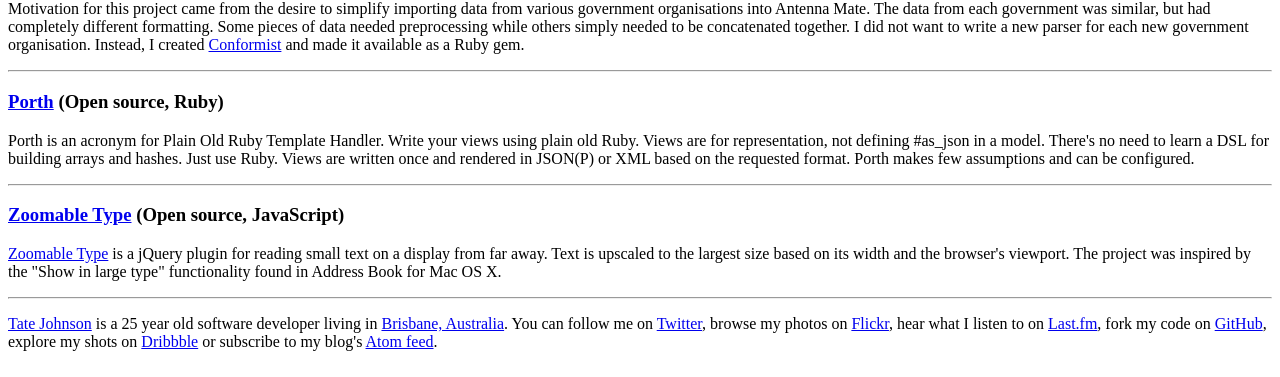
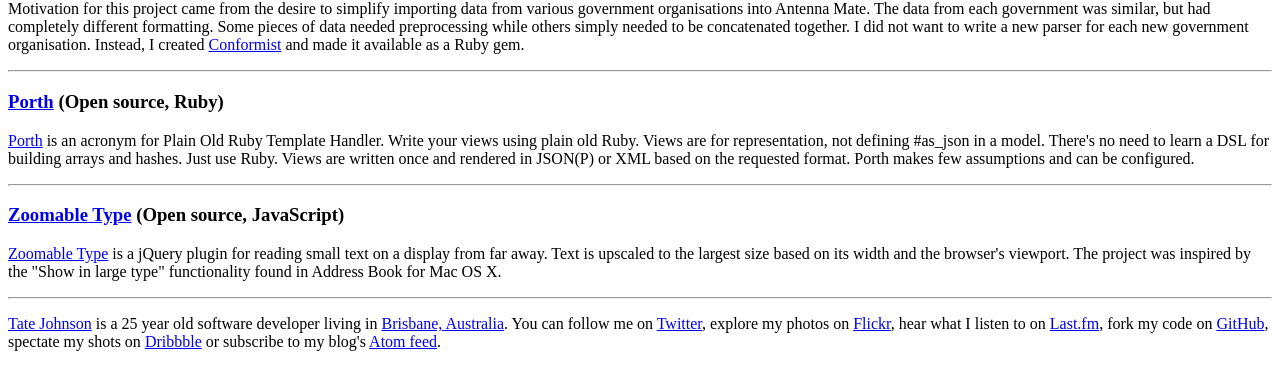
Before and after one commit to tatey/tatey.com, a Jekyll site: the page built from projects.html, in a window 1280 px wide. Shown: the part 520-897 px from the top of the page. Built offline with Jekyll 4.4.1, drawn with Linux system fonts in a browser that asks for light colours; Markdown is read by kramdown in place of the engine named in the settings.

Commit message:
Copy change

```diff
--- a/_includes/footer.html
+++ b/_includes/footer.html
@@ -1,6 +1,6 @@
 <hr>
 <footer>
   <p>
-    <a href="{{ base.url }}/about/">Tate Johnson</a> is a 25 year old software developer living in <a href="http://www.flickr.com/photos/23054854@N06/3319265306/in/set-72157614423917229/">Brisbane, Australia</a>. You can follow me on <a href="http://twitter.com/tatejohnson/">Twitter</a>, browse my photos on <a href="http://flickr.com/tatejohnson/">Flickr</a>, hear what I listen to on <a href="http://last.fm/user/Tatey/">Last.fm</a>, fork my code on <a href="http://github.com/tatey">GitHub</a>, explore my shots on <a href="http://dribbble.com/tatejohnson">Dribbble</a> or subscribe to my blog's <a href="http://feeds2.feedburner.com/tatejohnson">Atom feed</a>.
+    <a href="{{ base.url }}/about/">Tate Johnson</a> is a 25 year old software developer living in <a href="http://www.flickr.com/photos/23054854@N06/3319265306/in/set-72157614423917229/">Brisbane, Australia</a>. You can follow me on <a href="http://twitter.com/tatejohnson/">Twitter</a>, explore my photos on <a href="http://flickr.com/tatejohnson/">Flickr</a>, hear what I listen to on <a href="http://last.fm/user/Tatey/">Last.fm</a>, fork my code on <a href="http://github.com/tatey">GitHub</a>, spectate my shots on <a href="http://dribbble.com/tatejohnson">Dribbble</a> or subscribe to my blog's <a href="http://feeds2.feedburner.com/tatejohnson">Atom feed</a>.
   </p>
 </footer>
--- a/projects.html
+++ b/projects.html
@@ -27,7 +27,7 @@
   <a href="https://github.com/tatey/porth">Porth</a>
   <span>(Open source, Ruby)</span>
 </h3>
-<p>Porth is an acronym for Plain Old Ruby Template Handler. Write your views using plain old Ruby. Views are for representation, not defining #as_json in a model. There's no need to learn a DSL for building arrays and hashes. Just use Ruby. Views are written once and rendered in JSON(P) or XML based on the requested format. Porth makes few assumptions and can be configured.</p>
+<p><a href="https://github.com/tatey/porth">Porth</a> is an acronym for Plain Old Ruby Template Handler. Write your views using plain old Ruby. Views are for representation, not defining #as_json in a model. There's no need to learn a DSL for building arrays and hashes. Just use Ruby. Views are written once and rendered in JSON(P) or XML based on the requested format. Porth makes few assumptions and can be configured.</p>
 <hr>
 <h3>
   <a href="http://zoomabletype.tatey.com/">Zoomable Type</a>
```
